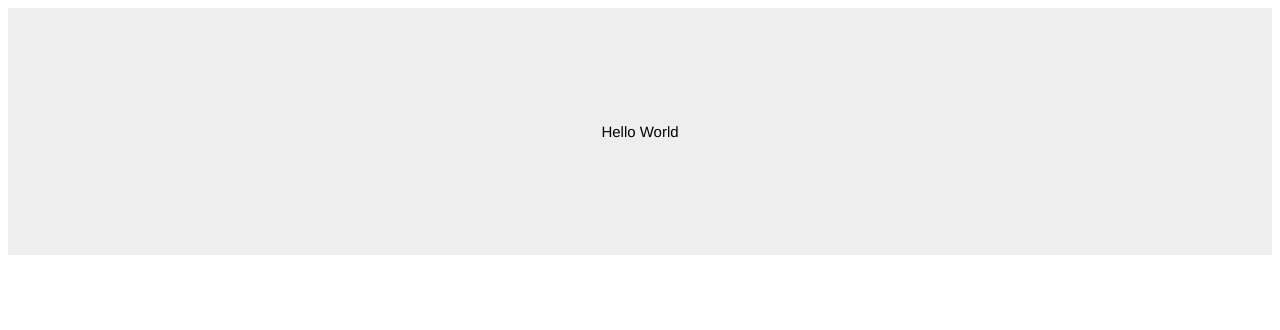
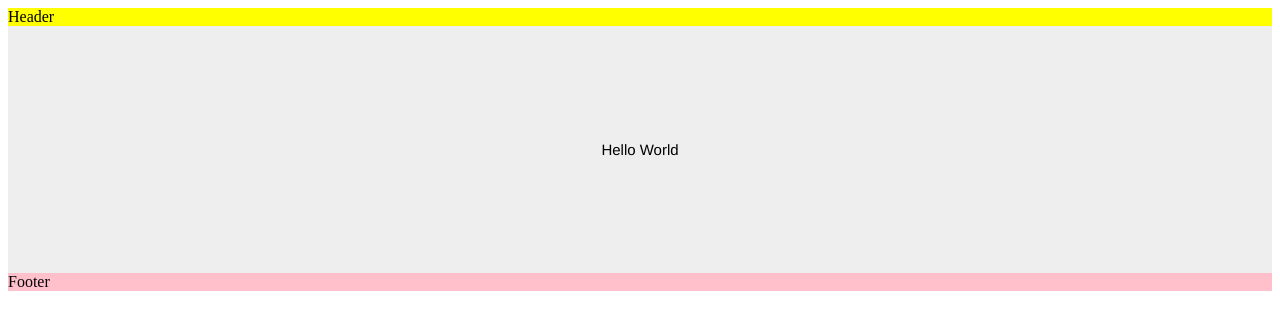
Before and after one commit to almeynman/nextjs-postcss, a Next.js app: page / in a window 1280 px wide. Shown: the top 330 px of the page. Built offline with nearby package versions, Linux system fonts and the light colour scheme.

Commit message:
add Layout component

```diff
--- /dev/null
+++ b/components/Layout.css
@@ -0,0 +1,11 @@
+.container {
+  background: blue;
+}
+
+.header {
+  background: yellow;
+}
+
+.footer {
+  background: pink;
+}
--- /dev/null
+++ b/components/Layout.js
@@ -0,0 +1,9 @@
+import stylesheet from "./Layout.css";
+
+export default ({ children }) =>
+  <div className="container">
+    <div className="header">Header</div>
+    {children}
+    <div className="footer">Footer</div>
+    <style jsx>{stylesheet}</style>
+  </div>;
--- a/pages/index.js
+++ b/pages/index.js
@@ -1,7 +1,10 @@
 import stylesheet from "./index.css";
+import Layout from "../components/Layout";
 
 export default () =>
-  <div className="hello">
-    <p>Hello World</p>
+  <Layout>
+    <div className="hello">
+      <p>Hello World</p>
+    </div>
     <style jsx>{stylesheet}</style>
-  </div>;
+  </Layout>;
```
